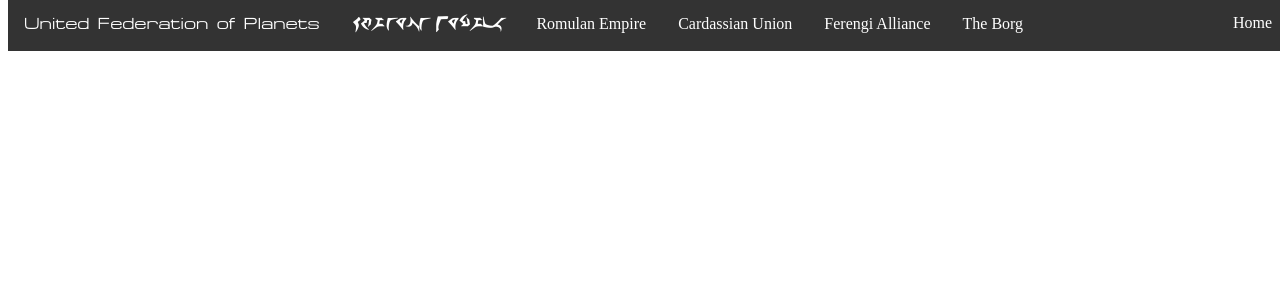
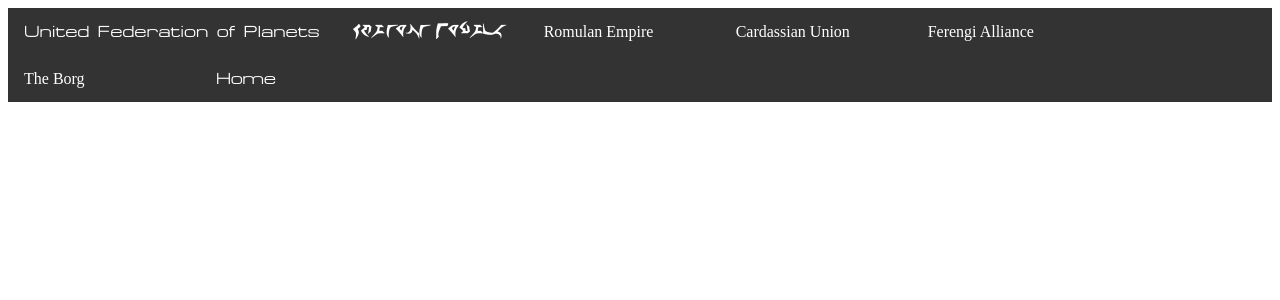
Before and after one commit to sfwinters/capstone, an Angular app in the folder star-trek/: page / in a window 1280 px wide. Shown: the top 300 px of the page. Built offline with nearby package versions, Linux system fonts and the light colour scheme.

Commit message:
still tweaking navbar

```diff
--- a/star-trek/src/app/navbar/navbar.component.css
+++ b/star-trek/src/app/navbar/navbar.component.css
@@ -35,34 +35,37 @@
 
 ul {
     list-style-type: none;
-    position: fixed;
+    position: relative;
     top: 0;
     width: 100%;
     margin: 0;
     padding: 0;
     overflow: hidden;
     background-color: #333;
-  }
-
-  li {
-    float: left;
-
+    justify-content: center;
   }
 
   li a {
     display: inline-block;
-    justify-items: space-evenly;
-    position: relative;
     color: white;
     text-align: center;
     padding: 14px 16px;
     text-decoration: none;
+    vertical-align: middle;
   }
 
   /* Change the link color to #111 (black) on hover */
   li a:hover {
+    font-family: "Federation";
     background-color: #111;
-    font-family: "Federation"
+  }
+
+  .main {
+    width: 12em;
+  }
+
+  .main:hover{
+    width: 12em
   }
 
   #federation {
@@ -90,21 +93,32 @@
   }
 
   #home {
-      font-family: "Trekbats";
+      font-family: "Federation";
+      /* align-self: right; */
   }
 
   .dropdown {
-    position: relative;
     display: inline-block;
-
+    height: fit-content;
+    vertical-align: middle;
+    padding: 0;
+    margin: 0;
   }
 
-  .dropdown-content {
+  .home {
+      display: inline-block;
+      direction: rtl;
+  }
+
+  .dropdown:hover {
+    background-color: #111;
+  }
+
+  /* .dropdown-content {
     display: none;
-    position: absolute;
-    background-color: #f9f9f9;
+    background-color: #7c7c7c;
     min-width: 160px;
     box-shadow: 0px 8px 16px 0px rgba(0,0,0,0.2);
     padding: 12px 16px;
     z-index: 1;
-  }
+  } */
--- a/star-trek/src/app/navbar/navbar.component.html
+++ b/star-trek/src/app/navbar/navbar.component.html
@@ -1,15 +1,17 @@
-<ul>
-    <div class="dropdown"><li id="federation"><a routerLink="federation">United Federation of Planets</a></li></div>
-    <div class="dropdown-content">
-        <a routerLink="defiant">USS Defiant</a>
-    </div>
-    <div class="dropdown"><li id="klingon"><a routerLink="klingon">Klingon Empire</a></li></div>
-    <div class="dropdown"><li id="romulan"><a routerLink="romulan">Romulan Empire</a></li></div>
-    <div class="dropdown"><li id="cardassian"><a routerLink="cardassian">Cardassian Union</a></li></div>
-    <div class="dropdown"><li id="ferengi"><a routerLink="ferengi">Ferengi Alliance</a></li></div>
-    <div class="dropdown"><li id="borg"><a routerLink="borg">The Borg</a></li></div>
-    <li style="float:right"><a routerLink="home">Home</a></li>
-  </ul>
+<div class="container">
+    <ul>
+        <div class="dropdown"><li id="federation"><a routerLink="federation">United Federation of Planets</a></li></div>
+            <!-- <div class="dropdown-content">
+            <a routerLink="defiant">USS Defiant</a>
+            </div> -->
+        <div class="dropdown"><li id="klingon" class="main"><a routerLink="klingon">Klingon Empire</a></li></div>
+        <div class="dropdown"><li id="romulan" class="main"><a routerLink="romulan">Romulan Empire</a></li></div>
+        <div class="dropdown"><li id="cardassian" class="main"><a routerLink="cardassian">Cardassian Union</a></li></div>
+        <div class="dropdown"><li id="ferengi" class="main"><a routerLink="ferengi">Ferengi Alliance</a></li></div>
+        <div class="dropdown"><li id="borg" class="main"><a routerLink="borg">The Borg</a></li></div>
+        <div class="home"><li id="home"><a routerLink="home">Home</a></li></div>
+    </ul>
+</div>
 <!-- <app-federation-fleet></app-federation-fleet>
 <app-klingon-fleet></app-klingon-fleet>
 <app-romulan-fleet></app-romulan-fleet>
--- a/star-trek/src/app/navbar/navbar.component.ts
+++ b/star-trek/src/app/navbar/navbar.component.ts
@@ -7,7 +7,7 @@
 })
 export class NavbarComponent implements OnInit {
 
-  constructor() { }
+  constructor() {}
 
   ngOnInit(): void {
   }
```
